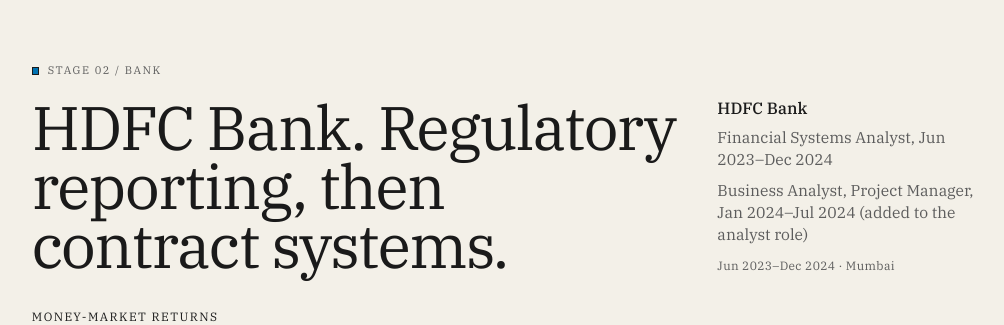
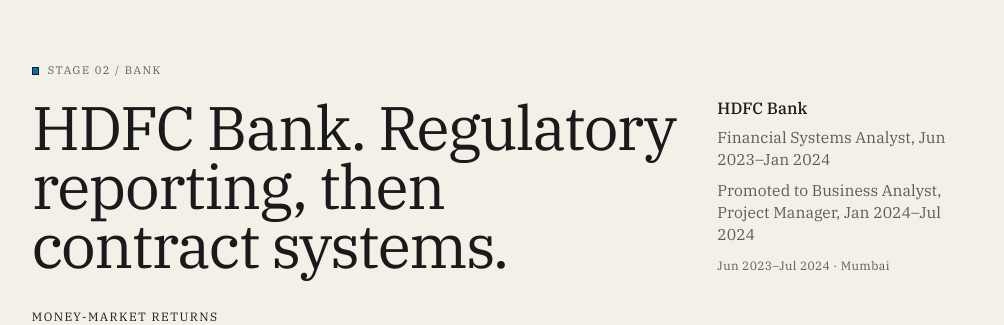
Before and after one commit to NeelVadlamudi/neelresume, a plain HTML site: page index.html in a window 1280 px wide. Shown: the part 2120-2445 px from the top of the page, without its empty margins (250-1254 px from the left). Drawn offline with Linux system fonts and the light colour scheme.

Commit message:
HDFC dates: promotion Jan 2024, end Jul 2024

```diff
--- a/index.html
+++ b/index.html
@@ -167,9 +167,9 @@
           </div>
           <div class="facts">
             <p class="org">HDFC Bank</p>
-            <p class="role">Financial Systems Analyst, Jun 2023–Dec 2024</p>
-            <p class="role">Business Analyst, Project Manager, Jan 2024–Jul 2024 (added to the analyst role)</p>
-            <p class="when">Jun 2023–Dec 2024 · Mumbai</p>
+            <p class="role">Financial Systems Analyst, Jun 2023–Jan 2024</p>
+            <p class="role">Promoted to Business Analyst, Project Manager, Jan 2024–Jul 2024</p>
+            <p class="when">Jun 2023–Jul 2024 · Mumbai</p>
           </div>
         </header>
 
```
